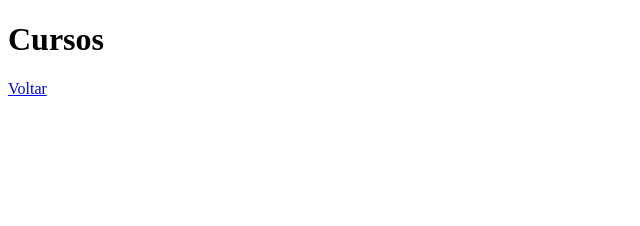
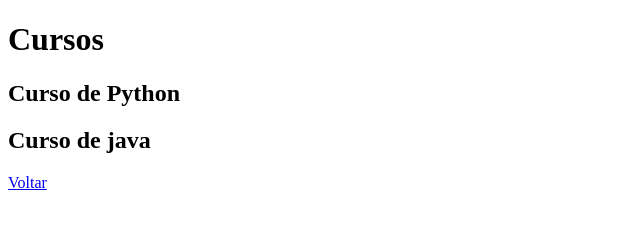
Before and after one commit to lucasgccordova-eng/CursoWeb, a plain HTML site: page cursos.html in a window 1280 px wide. Shown: the whole page, without its empty margins (0-640 px from the left). Drawn offline with Linux system fonts and the light colour scheme.

Commit message:
Modificação no arquivo cursos

```diff
--- a/cursos.html
+++ b/cursos.html
@@ -7,7 +7,8 @@
 </head>
 <body>
     <h1>Cursos</h1>
-
+    <h2>Curso de Python</h2>
+    <h2>Curso de java</h2>
     <a href="index.html">Voltar</a>
 </body>
 </html>
```
